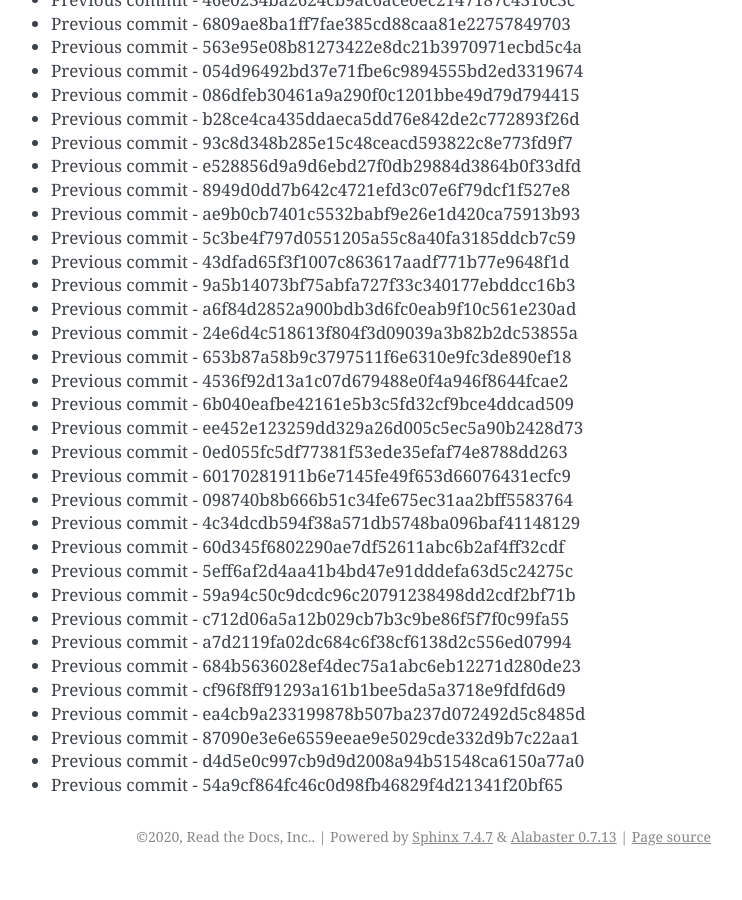
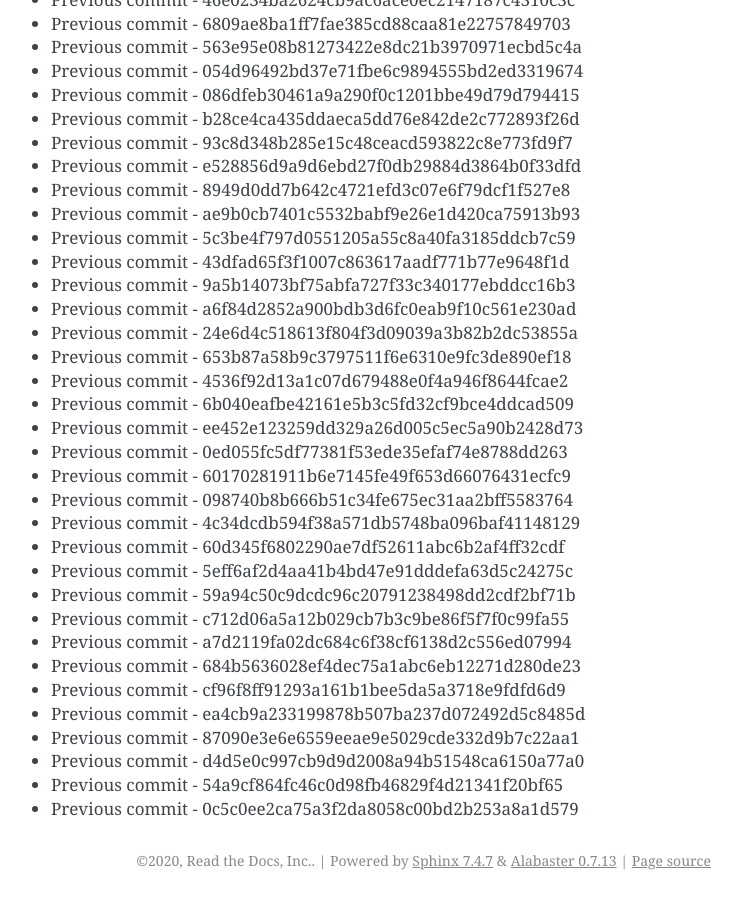
Before and after one commit to readthedocs/rtd-git-stresstest, a Sphinx documentation site: the page built from docs/updates.rst, in a window 1280 px wide and 900 px high, scrolled down 54627 px. Shown: the whole window, without its empty margins (399-1141 px from the left). Built offline with Sphinx 7.4.7, drawn with Linux system fonts in a browser that asks for light colours; before the commit the page ends 55503 px from its top, so only the background shows below that.

Commit message:
Generating commit from previous: 0c5c0ee2ca75a3f2da8058c00bd2b253a8a1d579

```diff
--- a/docs/updates.rst
+++ b/docs/updates.rst
@@ -2327,3 +2327,4 @@ It can be tested for any performance characteristics.
 * Previous commit - 87090e3e6e6559eeae9e5029cde332d9b7c22aa1
 * Previous commit - d4d5e0c997cb9d9d2008a94b51548ca6150a77a0
 * Previous commit - 54a9cf864fc46c0d98fb46829f4d21341f20bf65
+* Previous commit - 0c5c0ee2ca75a3f2da8058c00bd2b253a8a1d579
```
